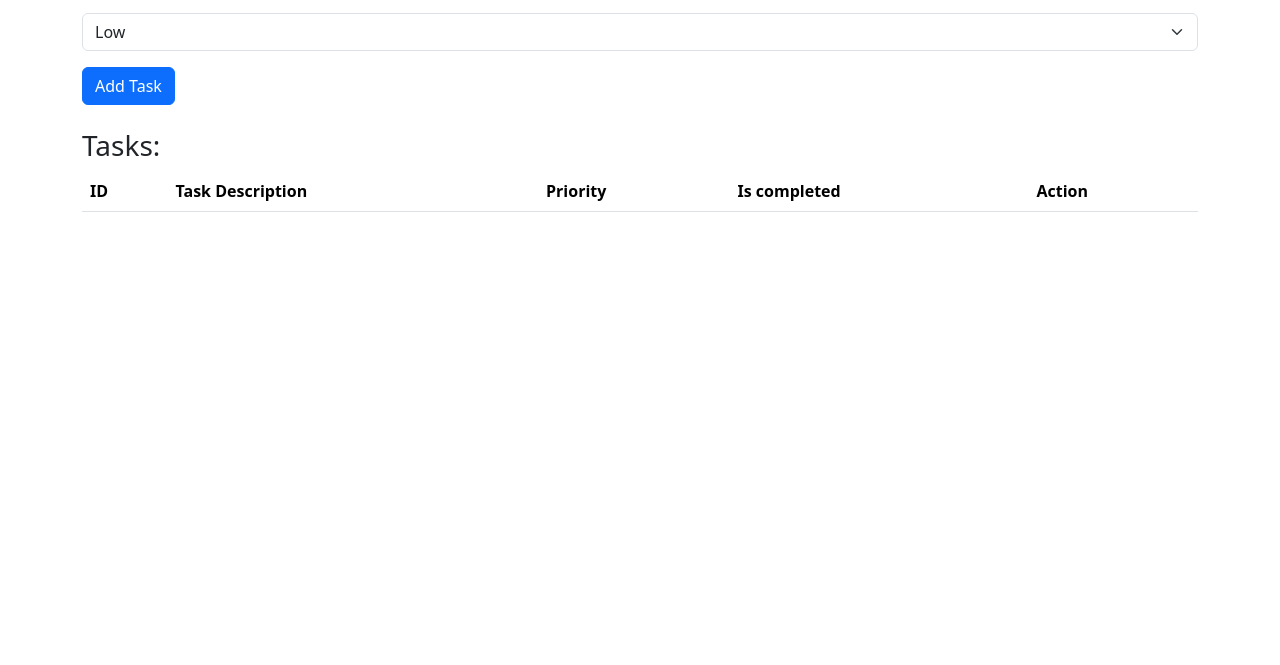
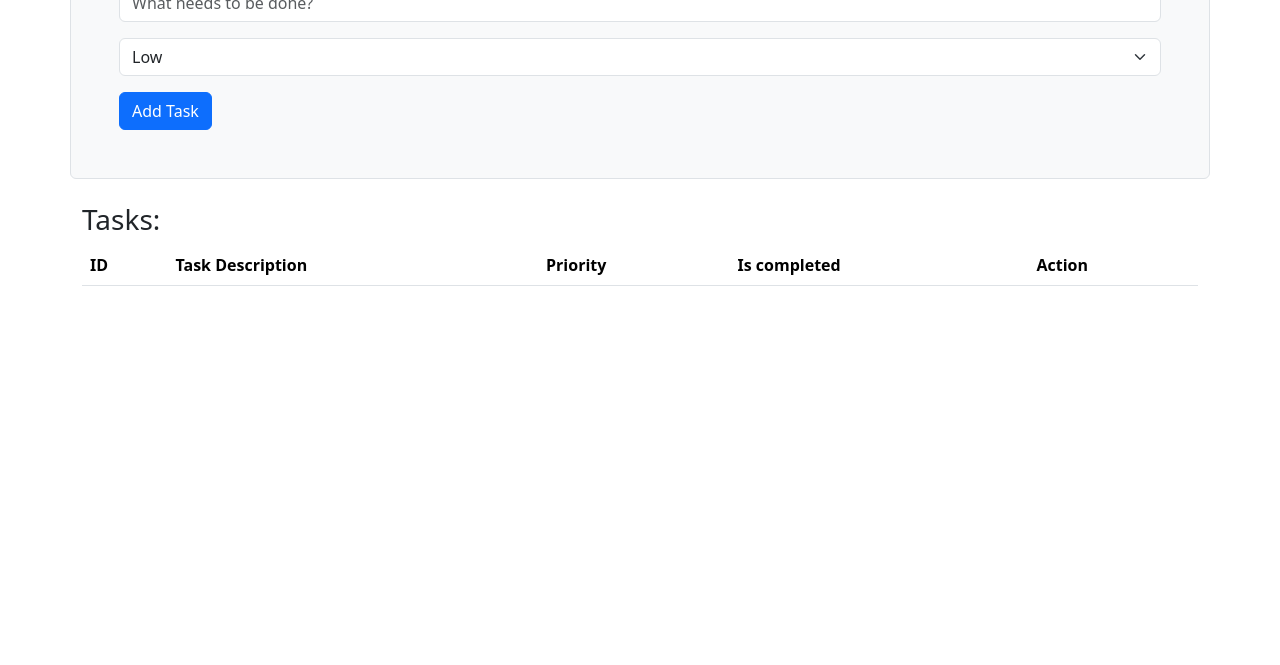
Before and after one commit to jlbautistac/js-practices, a website: page save2db/index.html in a window 1280 px wide. Shown: the part 135-800 px from the top of the page. Drawn offline with nearby package versions, Linux system fonts and the light colour scheme; no server answers.

Commit message:
Refactor HTML structure for task manager form and improve styling

```diff
--- a/save2db/index.html
+++ b/save2db/index.html
@@ -8,10 +8,11 @@
     <link rel="stylesheet" href="./src/css/styles.css">
 </head>
 <body>
-    <div class="container py-5">
+    <div class="container p-5 my-4 bg-light border rounded">
+        <div>
             <h2>Task Manager</h2>
 
-        <form id="task-form" class="mb-4" action="" method="post">
+            <form id="task-form" action="" method="post">
                 <div class="mb-3">
                     <input class="form-control" type="text" id="task-input" placeholder="What needs to be done?" required>
                 </div>
@@ -24,7 +25,10 @@
                 </div>
                 <button type="submit" class="btn btn-primary">Add Task</button>
             </form>
+        </div>
+    </div>
 
+    <div class="container">
         <h3>Tasks:</h3>
 
         <div class="table-responsive">
```
Lines whose indentation alone changed are shown as unchanged.
